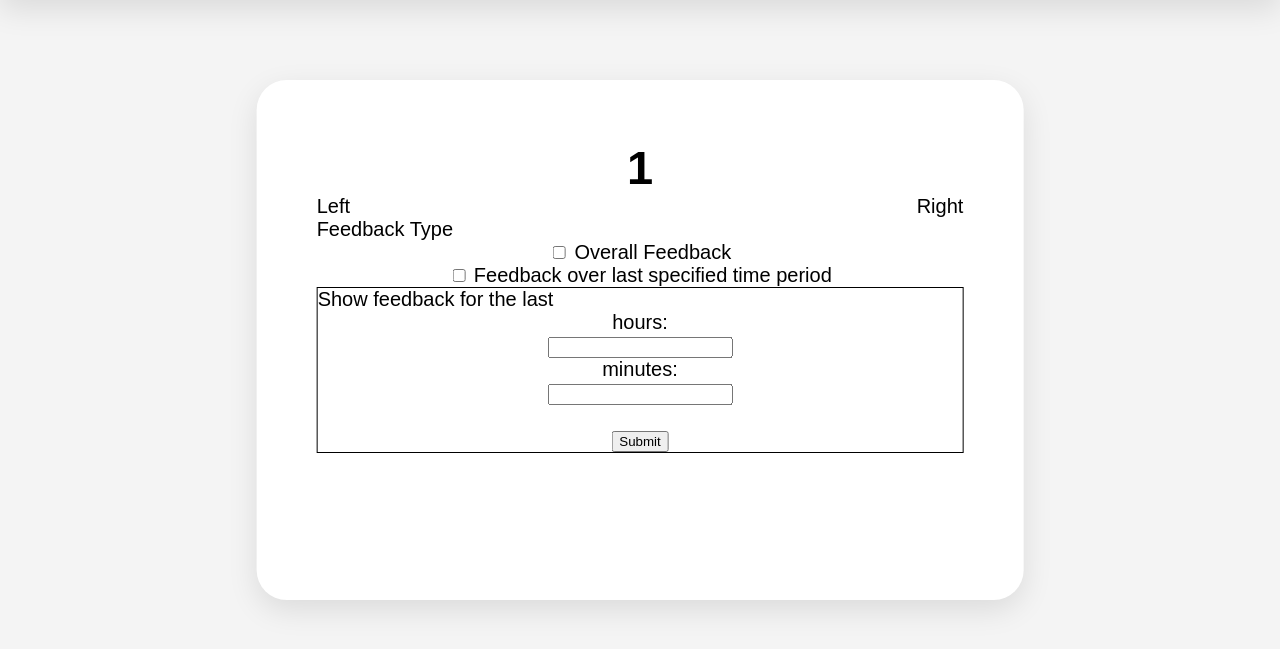
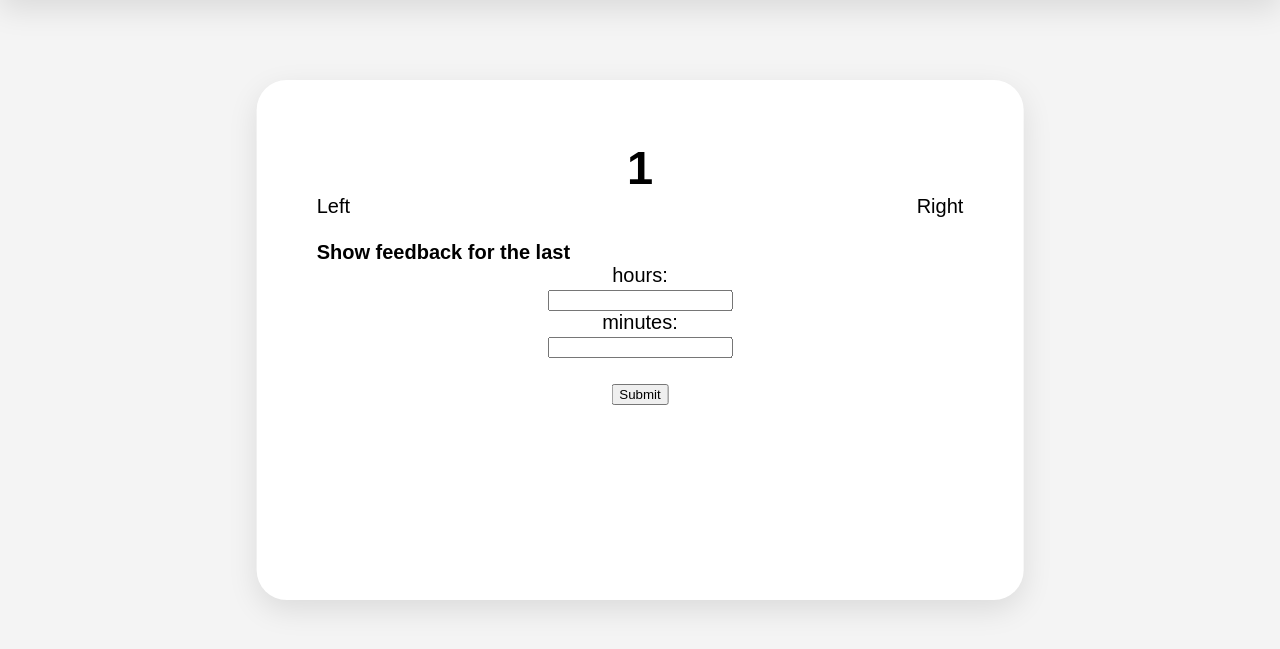
Before and after one commit to Davydzz/Software-Cw, a Flask app: template templates/chart.html in a window 1280 px wide. Shown: the part 60-709 px from the top of the page. Run offline with Flask 2, Linux system fonts and the light colour scheme; the template is opened without the code that fills it, so the values that code supplies are empty; the visitor is signed in with stand-in values (Sample User, id 1); data comes from the database, SQL or seed files in the repository; parts of the project's set-up code (start-up, migrations or seed data) failed here and were passed over; some libraries are stand-ins or nearby versions.

Commit message:
remove unused button and nicer look

```diff
--- a/templates/chart.html
+++ b/templates/chart.html
@@ -38,19 +38,14 @@
 
 
                      <!--User picks what feedback they want displayed -->
-      Feedback Type
-      <form action="/action_page.php">
-        <input type="checkbox" id="checkbox1" name="checkbox1" value="overallFeedback">
-        <label for="checkbox1"> Overall Feedback</label><br>
-        <input type="checkbox" id="checkbox2" name="checkbox2" value="timePeriod">
-        <label for="checkbox2"> Feedback over last specified time period</label><br>
-      </form>
+      <br>
+
 
 
        <!-- User can select the time period from which they can see feedback -->
-      <div style="border: 1px solid #000000;">
+      <!--<div style="border: 1px solid #000000;"> -->
 
-      Show feedback for the last
+      <b>Show feedback for the last</b>
       <form  id="time" onchange="document.location.href = 'page.php?var=' + minutes + hours">
         <label for="hour">hours:</label><br>
         <input type="text" id="hour" name="hour" value=""><br>
@@ -60,7 +55,7 @@
       </form>
 
       </div>
-    </div>
+    <!-- </div> -->
 
 
       <script src="https://www.gstatic.com/charts/loader.js"></script>
```
